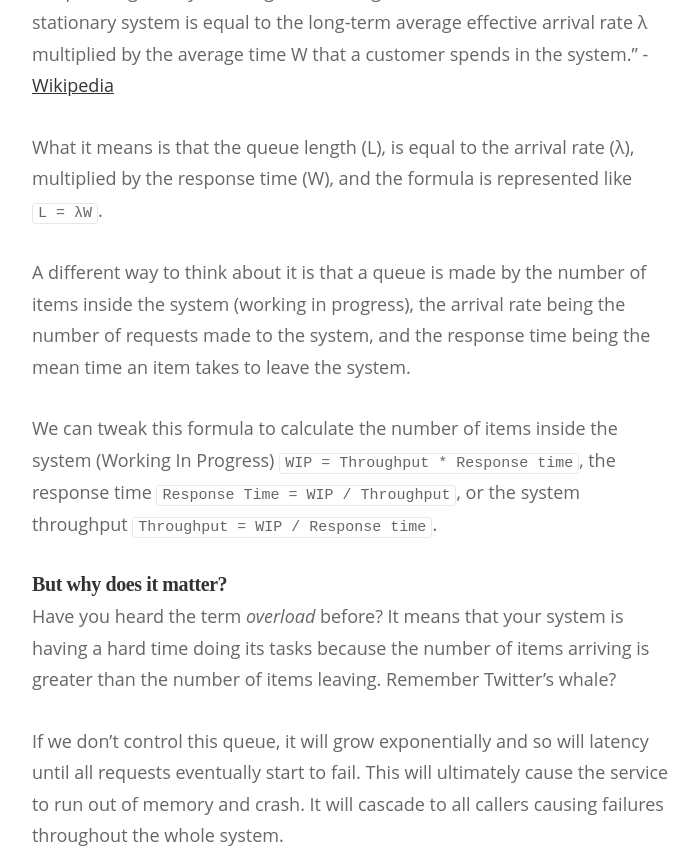
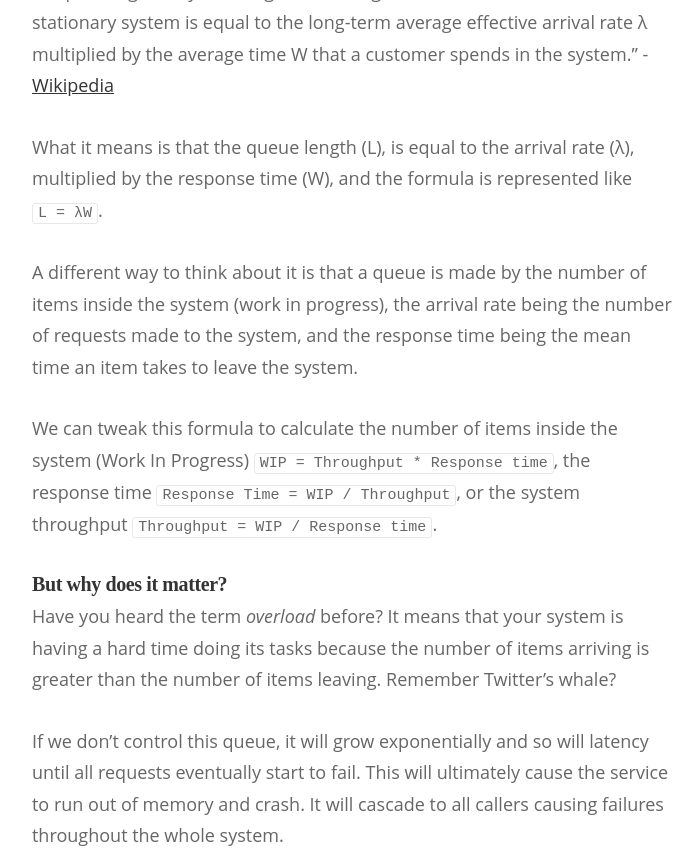
Before and after one commit to amandasposito/amandasposito.github.io, a Jekyll site: the page built from _posts/2022-05-26-breaking-production.md, in a window 1280 px wide and 900 px high, scrolled down 4099 px, cut to the strip 0-858 px from the top of the window. Shown: the whole strip, without its empty margins (288-988 px from the left). Built offline with Jekyll 4.4.1, drawn with Linux system fonts in a browser that asks for light colours; nearby versions of some CDN libraries; some web fonts are replaced; some of the changed text lies outside the part shown.

Commit message:
fix typo working -> work

```diff
--- a/_posts/2022-05-26-breaking-production.md
+++ b/_posts/2022-05-26-breaking-production.md
@@ -67,9 +67,9 @@ Sometimes we need to put safeguards in place, ensuring users do not overflow the
 
 What it means is that the queue length (L), is equal to the arrival rate (λ), multiplied by the response time (W), and the formula is represented like <br /> `L = λW`.
 
-A different way to think about it is that a queue is made by the number of items inside the system (working in progress), the arrival rate being the number of requests made to the system, and the response time being the mean time an item takes to leave the system.
+A different way to think about it is that a queue is made by the number of items inside the system (work in progress), the arrival rate being the number of requests made to the system, and the response time being the mean time an item takes to leave the system.
 
-We can tweak this formula to calculate the number of items inside the system (Working In Progress) `WIP = Throughput * Response time`, the response time `Response Time = WIP / Throughput`, or the system throughput `Throughput = WIP / Response time`.
+We can tweak this formula to calculate the number of items inside the system (Work In Progress) `WIP = Throughput * Response time`, the response time `Response Time = WIP / Throughput`, or the system throughput `Throughput = WIP / Response time`.
 
 ##### But why does it matter?
 
@@ -89,7 +89,7 @@ How do we protect our systems then?
 
 ### Load regulation
 
-Little's Law can help us identify what's the queue length desired to keep our system's health in good shape. To determine the number of requests the system can service we can use the WIP formula (*WIP = Throughput * Response time*). Meaning that any request that exceeds the number of working in progress items allowed cannot be immediately serviced and must be queued or rejected.
+Little's Law can help us identify what's the queue length desired to keep our system's health in good shape. To determine the number of requests the system can service we can use the WIP formula (*WIP = Throughput * Response time*). Meaning that any request that exceeds the number of work in progress items allowed cannot be immediately serviced and must be queued or rejected.
 
 Let's think of one example to illustrate this in real life.
 
```
